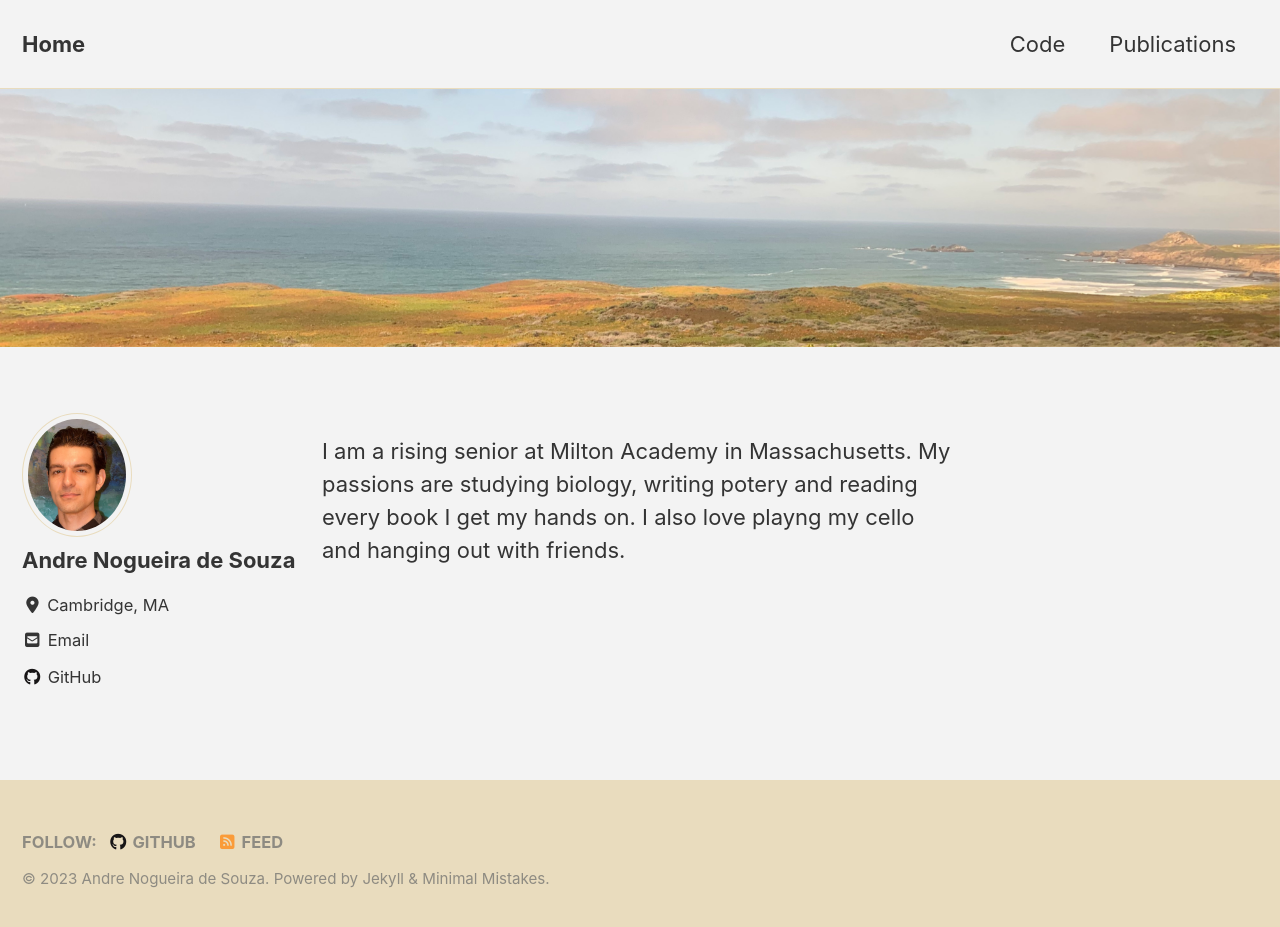
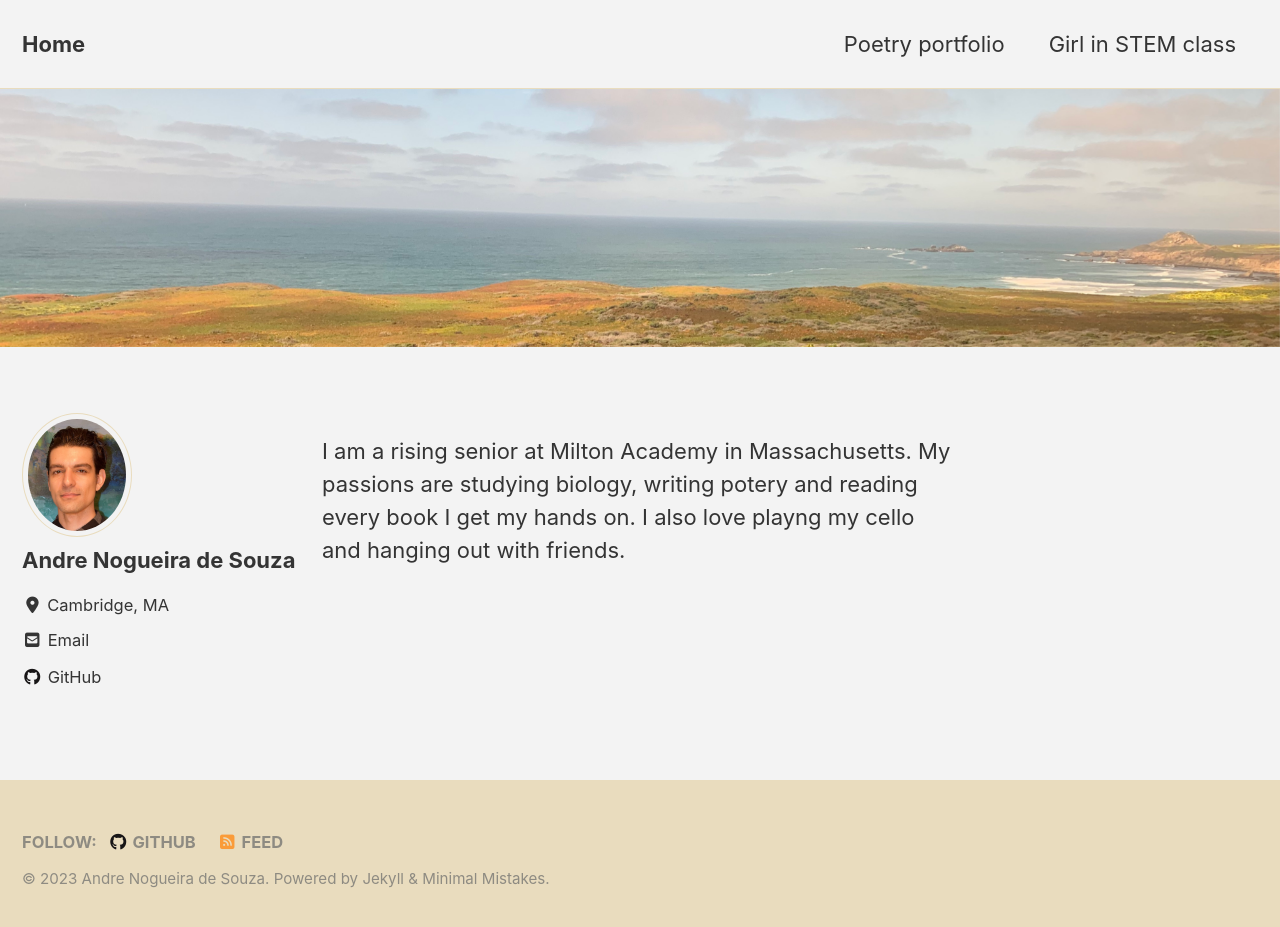
Before and after one commit to rafferrari/rafferrari.github.io, a Jekyll site: the page built from index.md, in a window 1280 px wide and 935 px high. Shown: the top 927 px of the window. Built offline with Jekyll 4.4.1, drawn with Linux system fonts in a browser that asks for light colours; cached includes are drawn as plain includes; nearby versions of some CDN libraries.

Commit message:
Update navigation.yml

```diff
--- a/_data/navigation.yml
+++ b/_data/navigation.yml
@@ -1,8 +1,8 @@
 # main links
 main:
-  - title: "Code"
+  - title: "Poetry portfolio"
     url: /code/
-  - title: "Publications"
+  - title: "Girl in STEM class"
     url: /publications/
 #  - title: "About"
 #    url: /about/
```
